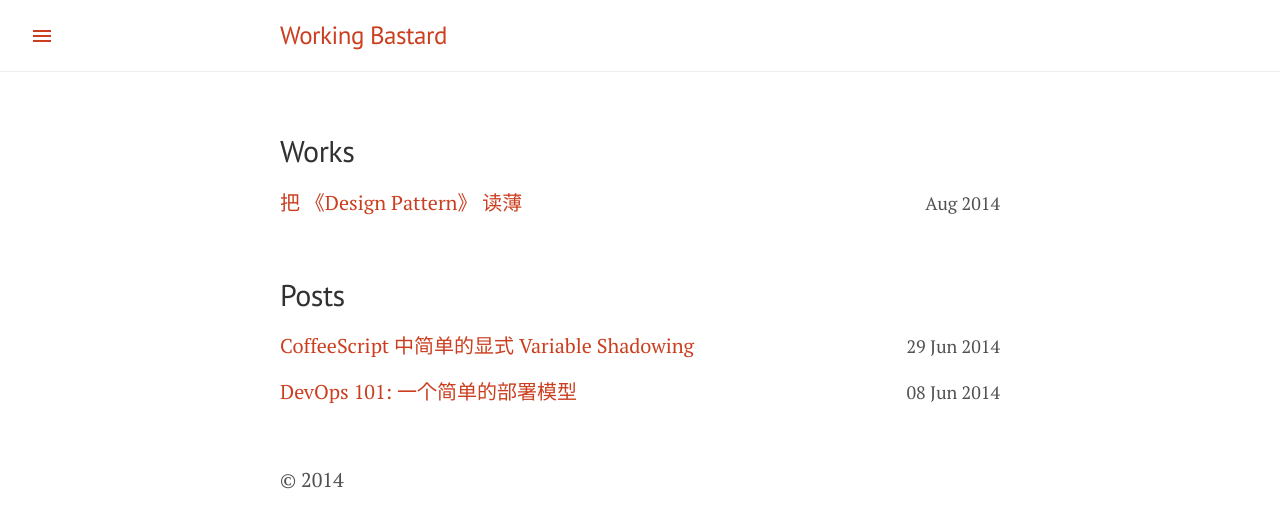
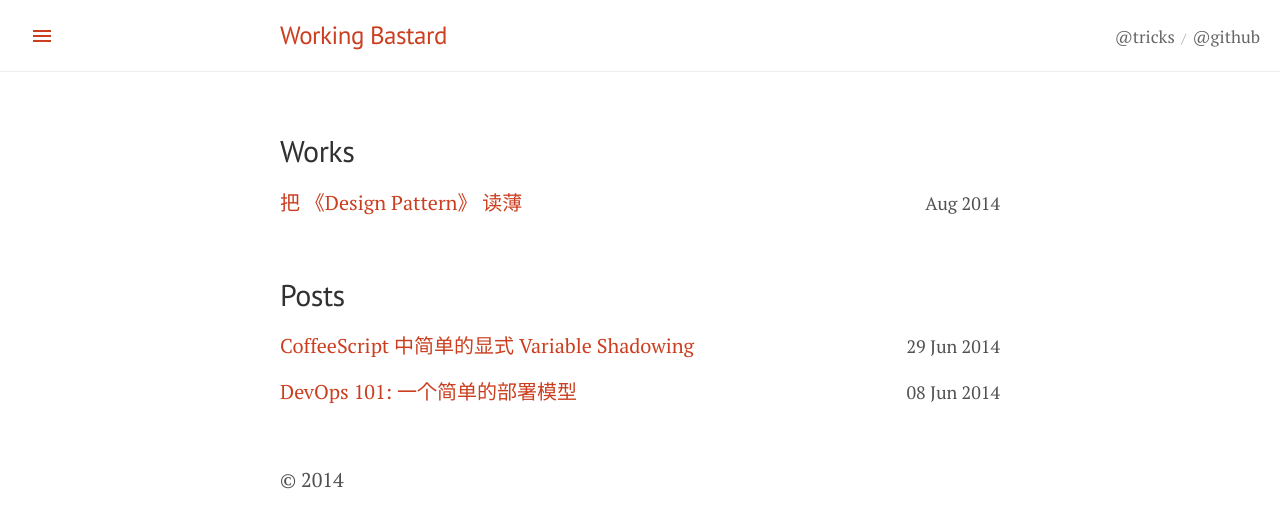
Before and after one commit to bcho/youknowmymind, a Jekyll site: the page built from index.html, in a window 1280 px wide. Shown: the top 528 px of the page. Built offline with Jekyll 4.4.1, drawn with Linux system fonts in a browser that asks for light colours; Markdown is read by kramdown in place of the engine named in the settings; the list of posts is cut into pages by our own code.

Commit message:
Add a simple navigation.

```diff
--- a/_layouts/default.html
+++ b/_layouts/default.html
@@ -26,5 +26,10 @@
     </div>
 
     <a class="sidebar-nav" href="/about.html"></a>
+    <div class="nav">
+      <a href="http://tricks.youknowmymind.com/bcho">@tricks</a>
+      <span class="sep">/</span>
+      <a href="https://github.com/bcho">@github</a>
+    </div>
   </body>
 </html>
--- a/public/css/lanyon.css
+++ b/public/css/lanyon.css
@@ -20,6 +20,7 @@
  * Global resets
  * Masthead
  * Sidebar Navigation
+ * Navigation Bar
  * Slide effect
  * Posts and pages
  * Block
@@ -153,6 +154,31 @@ h1, h2, h3, h4, h5, h6 {
   -webkit-box-sizing: border-box;
      -moz-box-sizing: border-box;
           box-sizing: border-box;
+}
+
+/*
+ * Sidebar navigation.
+ */
+
+.nav {
+  position: absolute;
+  top: 1rem;
+  right: 1rem;
+  display: block;
+  font-size: .85rem;
+  line-height: 1.65rem;
+}
+
+.nav a,
+.nav .sep {
+  display: inline-block;
+}
+
+.nav .sep {
+  font-size: .65rem;
+  margin-left: 2.5px;
+  margin-right: 2.5px;
+  color: #999;
 }
 
 /*
@@ -345,8 +371,14 @@ a.pagination-item:hover {
 .theme-base-08 .sidebar {
   background-color: #cb3f20;
 }
+
 .theme-base-08 .container a,
+.theme-base-08 .nav a:hover,
 .theme-base-08 .sidebar-nav,
 .theme-base-08 .sidebar-toggle {
   color: #cb3f20;
 }
+
+.theme-base-08 .nav a {
+  color: #666;
+}
```
